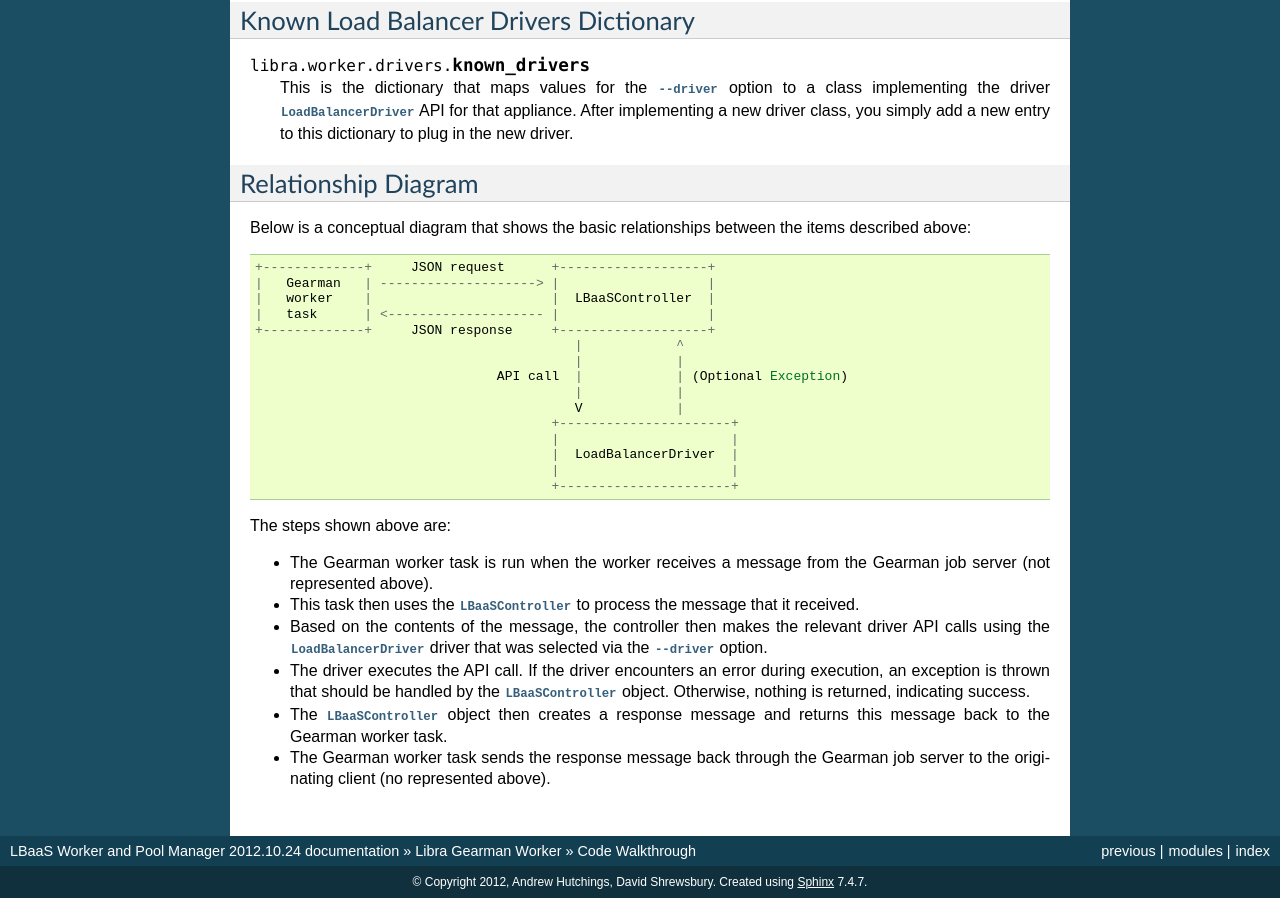
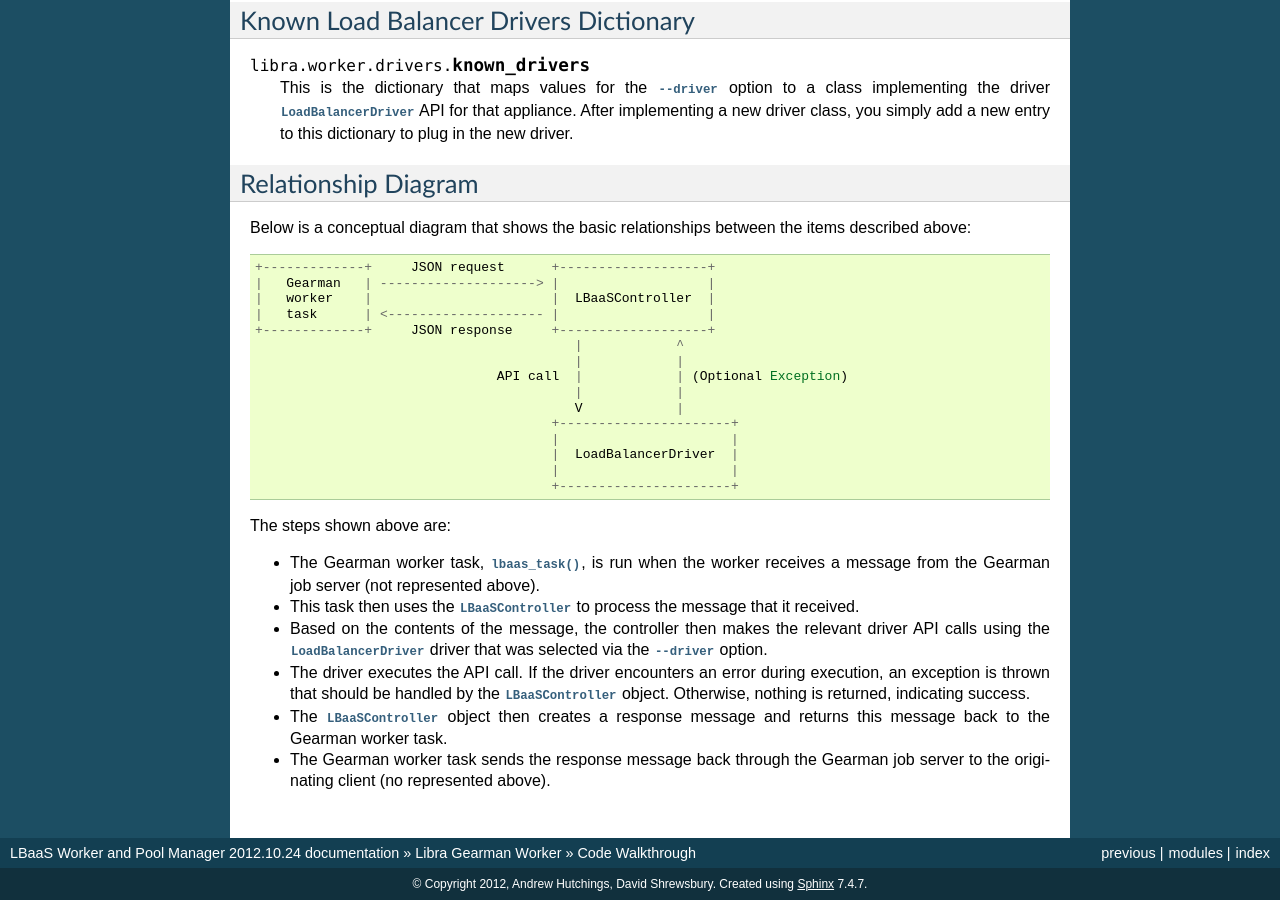
Before and after one commit to stackforge/libra, a Sphinx documentation site: the page built from doc/worker/code.rst, in a window 1280 px wide and 900 px high, scrolled down 1330 px. Built offline with Sphinx 7.4.7, drawn with Linux system fonts in a browser that asks for light colours.

Commit message:
Add reference to lbaas_task().

```diff
--- a/doc/worker/code.rst
+++ b/doc/worker/code.rst
@@ -121,8 +121,8 @@ The steps shown above are:
 
 .. py:module:: libra.worker
 
-* The Gearman worker task is run when the worker receives a message from the
-  Gearman job server (not represented above).
+* The Gearman worker task, :py:func:`~worker.lbaas_task`, is run when the
+  worker receives a message from the Gearman job server (not represented above).
 * This task then uses the :py:class:`~controller.LBaaSController` to process
   the message that it received.
 * Based on the contents of the message, the controller then makes the relevant
```
